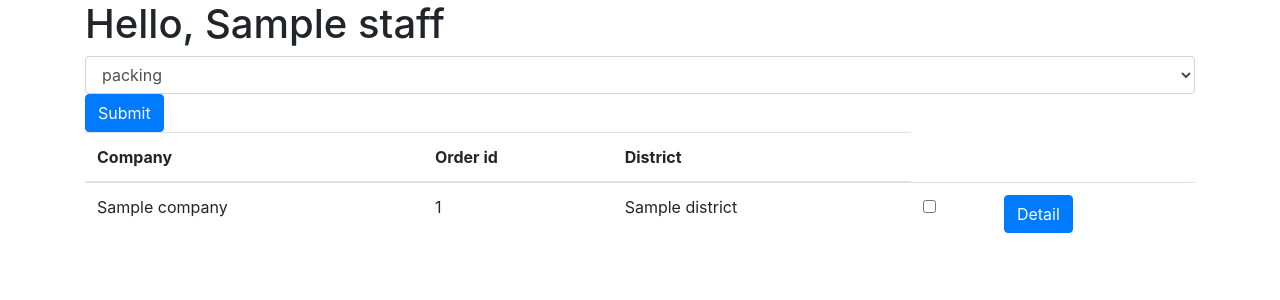
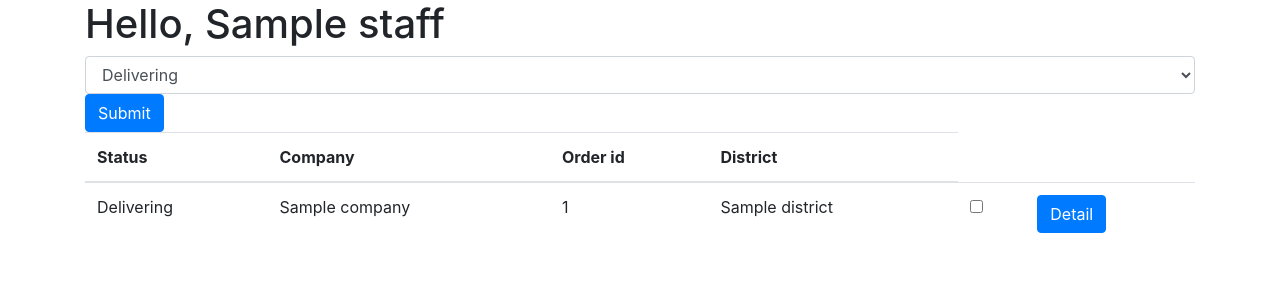
Before and after one commit to sph113/302SF, a Flask app: template templates/updatestatus.html in a window 1280 px wide. Shown: the part 56-356 px from the top of the page. Run offline with Flask 2, Linux system fonts and the light colour scheme; the template is opened without the code that fills it: most values are stand-ins (such as "Sample title", 1, 10 or a date in 2020); some libraries are stand-ins or nearby versions.

Commit message:
Changes by MARCO

```diff
--- a/app.py
+++ b/app.py
@@ -1,9 +1,16 @@
 from flask import Flask, render_template,redirect, request, session
+from flask_restful import reqparse, abort, Api, Resource
 import json, requests
 from cs50 import SQL
 from flask_session import Session
 
 app = Flask(__name__)
+api = Api(app)
+
+STATUS = {
+    'status0': {
+},
+}
 
 app.config["SESSION_PERMANENT"] = False
 app.config["SESSION_TYPE"] = "filesystem"
@@ -114,16 +121,70 @@ def deliverystatus(staff):
         if i['staff_name'] == staff:
             print('success')
             orders=db.execute("SELECT * from orders where staff=:staff",staff=staff)
+            if request.method == 'POST':
+                print(request.form.getlist("selected_orders")[0])
+                print(request.form.getlist("status")[0])
+                orderstoarrange = request.form.getlist("selected_orders")
+                status = request.form.getlist("status")
+                print("/updatestatus/"+status[0]+"/"+orderstoarrange[0])
+                return redirect("/updatestatus/"+str(status[0])+"/"+orderstoarrange[0])
             return render_template("updatestatus.html", staff=staff, orders=orders)
     return redirect('/')
 
-@app.route('/update/')
-def updatestatus():
-    status = request.args.get('status')
-    if session:
-        orderid = int(request.args.get('orderid'))
-        db.execute("UPDATE orders SET status = :status WHERE Order_id = :Order_id", status=status ,Order_id=orderid)
-    return render_template("Status.html")
+@app.route('/updatestatus/<status>/<order_id>',methods=['GET','POST'])
+def updatestatus(status,order_id):
+    if not status == 'Delivering' and not status == 'Arrived':
+        return redirect('/')
+    db.execute("UPDATE ORDERS set status = :status where Order_id=:Order_id", status=status, Order_id=order_id)
+    staff=db.execute("Select staff from orders where Order_id=:Order_id", Order_id=order_id)
+    return redirect('/deliverystatus/'+str(staff[0]['staff']))
+
+def createjson(order_id):
+    x=0
+    orders = db.execute("SELECT * FROM orders where Order_id = :order_id",order_id=order_id)
+    Order_id = orders[x]['Company'] + str(orders[x]['Order_id'])
+    Status = orders[x]['status']
+    data = {
+        "Order_id": Order_id,
+        "Status": Status
+    }
+    return data
+
+def abort_if_todo_doesnt_exist(order_id):
+    sorder_id='status'+str(order_id)
+    if sorder_id not in STATUS:
+        abort(404, message="Order {} doesn't exist".format(order_id))
+
+class Order(Resource):
+    def get(self, gorder_id):
+        sgorder_id = 'status' + str(gorder_id)
+        abort_if_todo_doesnt_exist(gorder_id)
+        return STATUS[sgorder_id]
+
+# TodoList
+# shows a list of all todos, and lets you POST to add new tasks
+class OrderList(Resource):
+    def get(self):
+        global STATUS
+        STATUS = {
+            'status0': {
+            },
+        }
+        no = db.execute("SELECT * FROM orders")
+        x = 0
+        for i in no:
+            order_id = int(max(STATUS.keys()).lstrip('status')) + 1
+            sorder_id = 'status%i' % order_id
+            STATUS[sorder_id] = createjson(order_id)
+            x = x + 1
+        return STATUS
+
+
+##
+## Actually setup the Api resource routing here
+##
+api.add_resource(OrderList, '/status')
+api.add_resource(Order, '/status/<gorder_id>')
 
 if __name__ == '__main__':
     app.run(debug=True, use_reloader=True)
--- a/templates/updatestatus.html
+++ b/templates/updatestatus.html
@@ -7,6 +7,7 @@ SF Status Check
     <table class="table">
     <thead>
         <tr>
+            <th>Status</th>
             <th>Company</th>
             <th>Order id</th>
             <th>District</th>
@@ -16,18 +17,19 @@ SF Status Check
         <form class = "Arrange-orders" method="POST" onsubmit="return confirm('Are you sure you want to submit?');">
             {% for order in orders %}
                 <tr>
+                    <td>{{ order.status }}</td>
                     <td>{{ order.Company }}</td>
                     <td>{{ order.Order_id }}</td>
                     <td>{{ order.District }}</td>
                     <td>
                         <input type="checkbox" id="id_{{ order.Order_id }}" name="selected_orders" value= "{{ order.Order_id }}" >
                     </td>
-                    <td><button type="button" class="btn btn-primary">Detail</button></td>
+                    <td><a href="/order/{{ order.Order_id }}"><button type="button" class="btn btn-primary">Detail</button></td>
                 </tr>
             {% endfor %}
-            <select name="staffs" id="staffs" class="form-control">
-                <option value="delivering">packing</option>
-                <option value="arrived">arrived</option>
+            <select name="status" id="status" class="form-control">
+                <option value="Delivering">Delivering</option>
+                <option value="Arrived">Arrived</option>
             </select>
             <button type="submit" class="btn btn-primary">Submit</button>
         </form>
```
